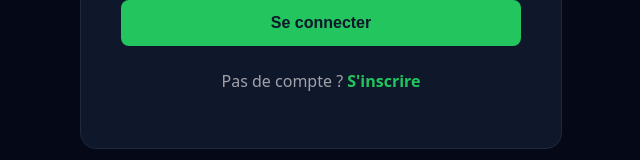
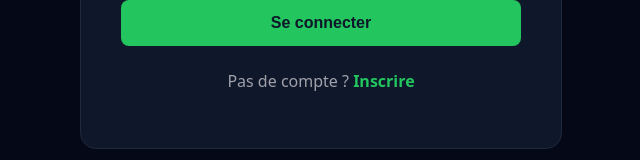
Before and after one commit to mikaelkapinova-boop/empire-electronique-mondial, a Next.js app: page /login in a window 1280 px wide. Shown: the part 528-688 px from the top of the page, without its empty margins (319-959 px from the left). Built offline with nearby package versions, Linux system fonts and the light colour scheme.

Commit message:
Update login.js

```diff
--- a/pages/login.js
+++ b/pages/login.js
@@ -153,7 +153,7 @@ export default function Login() {
           <p style={{ marginTop: '24px', textAlign: 'center', color: '#a1a1aa' }}>
             Pas de compte ?{' '}
             <a href="/register" style={{ color: '#22c55e', textDecoration: 'none', fontWeight: '600' }}>
-              S'inscrire
+              Inscrire
             </a>
           </p>
         </div>
```
